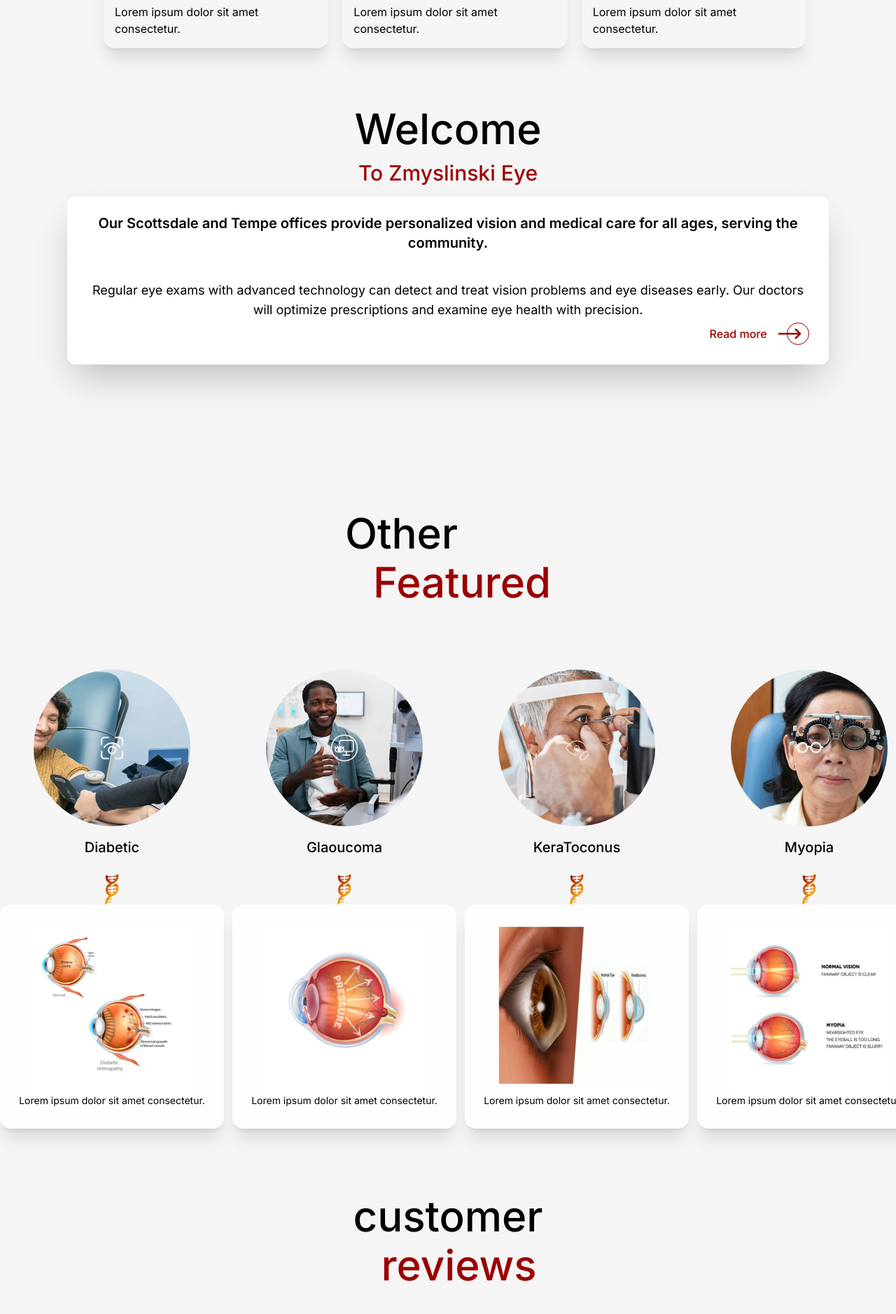
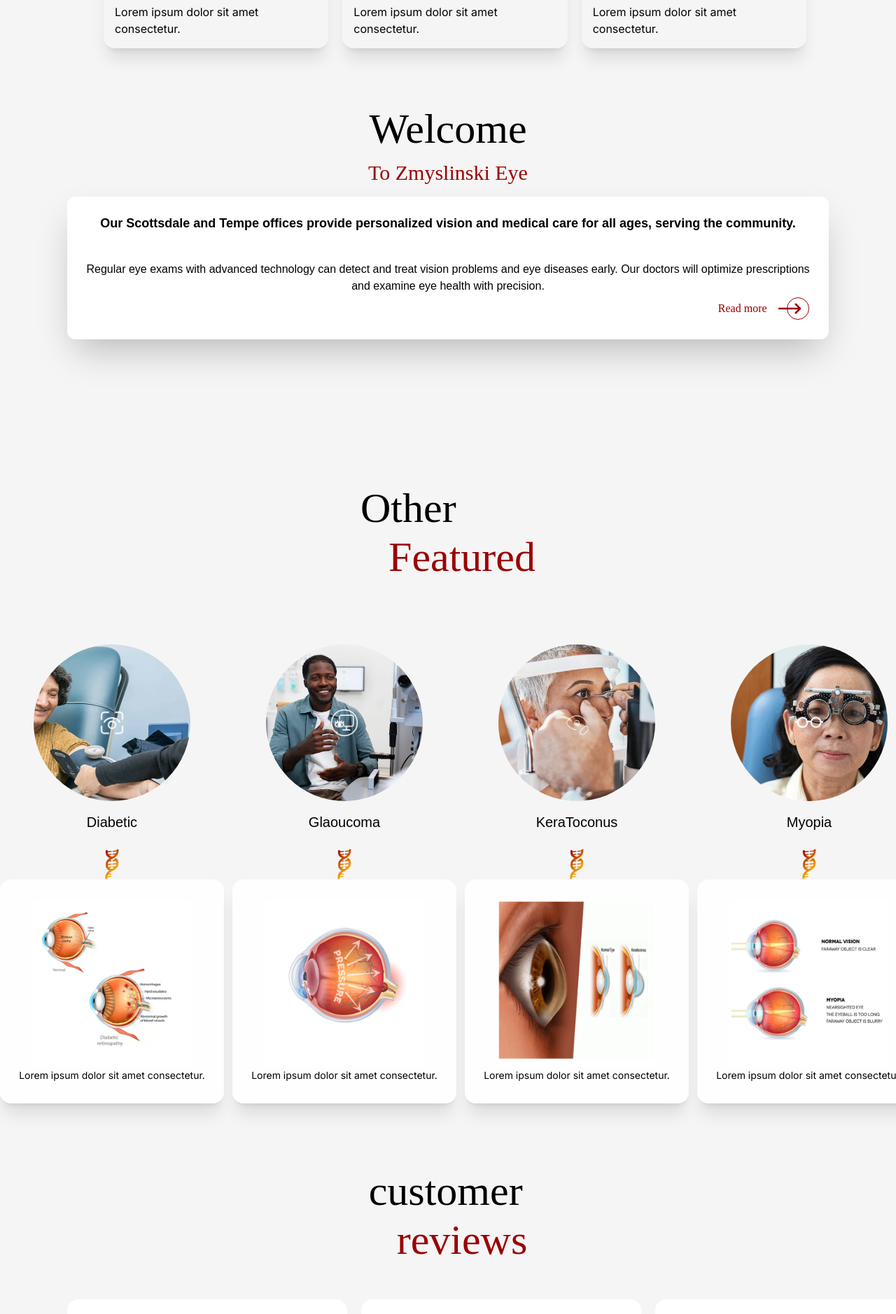
Before and after one commit to emraheskbgc/emrah-eye-app, a Next.js app: page / in a window 1280 px wide. Shown: the part 1640-3518 px from the top of the page at 70% size. Built offline with nearby package versions, Linux system fonts and the light colour scheme.

Commit message:
genel push

```diff
--- a/components/Section3/index.js
+++ b/components/Section3/index.js
@@ -5,13 +5,13 @@
 function Section3() {
   return (
     <div className=" flex flex-col justify-center p-5 md:mt-[100px] mt-[120px]  mb-40 ">
-      <span className="text-[60px] hidden  font-[500] flex-col md:flex justify-center items-center">
+      <span className="font-libre-bodoni text-[60px] hidden  font-[500] flex-col md:flex justify-center items-center">
         Welcome <br />{" "}
         <span className="text-redTitle text-3xl">To Zmyslinski Eye</span>
       </span>
       <div className="flex md:hidden justify-center items-center space-x-5">
         <div className="border-b-2 w-20 border-redTitle"></div>
-        <span className="text-[25px]  text-center font-[500] flex-col flex justify-center items-center text-redTitle">
+        <span className="font-libre-bodoni text-[25px]  text-center font-[500] flex-col flex justify-center items-center text-redTitle">
           Welcome <br />{" "}
           <span className="text-blackBg text-sm">
             to Zmyslinski Eye & <br /> Contact Lens Center
@@ -23,13 +23,13 @@
         <div className=" rounded-xl shadow-2xl bg-grayBg md:bg-grayIcon md:w-[90%]  p-6 ">
           {data.map((data, index) => (
             <div key={index}>
-              <h1 className="font-semibold text-center text-xl mb-10">
+              <h1 className="font-semibold font-lexend text-center text-lg mb-10">
                 {data.title}
               </h1>
-              <p className="text-center text-lg">{data.description}</p>
+              <p className="text-center font-lexend ">{data.description}</p>
               <div className="flex space-x-4  justify-end items-end text-redTitle">
                 <div className="flex relative items-center justify-center">
-                  <div className="font-[500] ">Read more</div>
+                  <div className="font-[500] '"><span className="font-libre-bodoni">Read more</span></div>
                   <div className="text-[40px]   ">
                     <HiArrowLongRight className="text-2xl w-16 h-10 stroke-0" />
                   </div>
--- a/components/Section4/index.js
+++ b/components/Section4/index.js
@@ -4,7 +4,7 @@
   return (
     <>
       <div className="flex justify-center text-[60px] font-[500]">
-        <h1 className="flex flex-col">
+        <h1 className="flex flex-col font-libre-bodoni">
           <span>Other</span>{" "}
           <span className="text-redTitle ml-10 mt-[-20px]">Featured</span>
         </h1>
@@ -21,7 +21,7 @@
               <img src={data.imagePath} alt="" className="w-10 h-10" />
             </div>
             <div className=" hidden md:flex mt-4 justify-center ">
-              <p className="font-[500] text-xs md:text-xl">{data.title}</p>
+              <p className="font-[500] text-xs md:text-xl font-lexend">{data.title}</p>
             </div>
             <div className=" hidden md:flex justify-center mt-6">
               <img src="/assets/images/vector.png" alt="" className="w-5 " />
--- a/components/Section6/index.js
+++ b/components/Section6/index.js
@@ -5,7 +5,7 @@
   return (
     <div className="flex justify-center items-center flex-col mt-28 h-[1141px] bg-grayIcon">
       <div className="flex justify-center text-[60px] font-[500]">
-        <h1 className="flex flex-col">
+        <h1 className="flex flex-col font-libre-bodoni">
           <span>Patient</span>{" "}
           <span className="text-redTitle ml-10 mt-[-20px]">Stories</span>
         </h1>
--- a/components/Section7/index.js
+++ b/components/Section7/index.js
@@ -26,7 +26,7 @@
   return (
     <div >
       <div className="flex justify-center text-[30px] md:text-[60px] font-[500] mt-20">
-        <h1 className="flex flex-col">
+        <h1 className="flex flex-col font-libre-bodoni">
           <span>customer</span>{" "}
           <span className="text-redTitle ml-10 mt-[-20px]">reviews</span>
         </h1>
@@ -41,7 +41,7 @@
                 <img src={data.profileImage} className="w-12 h-10 rounded-full" alt="" />
               </div>
               <div className="w-full">
-                <div className="text-darkRed font-[500] uppercase text-md">{data.name} </div>
+                <div className="text-darkRed font-[500] uppercase text-md"><span className="font-lexend">{data.name}</span> </div>
                 <div className="flex justify-between space-x-4 ">
                   <div className="flex space-x-1 text-2xl text-starYellow">
                   {[...Array(Number(data.numberOfStars))].map((_, i) => (
--- a/tailwind.config.js
+++ b/tailwind.config.js
@@ -7,6 +7,10 @@
   ],
   theme: {
     extend: {
+      fontFamily: {
+        'libre-bodoni': ['Libre Bodoni', 'serif'],
+        'lexend': ['Lexend', 'sans-serif']
+      },
       backgroundImage: {
         'daire1-bg': "url(/assets/images/daire1.png)",
         'daire2-bg': "url('/assets/images/daire2.png')",
```
